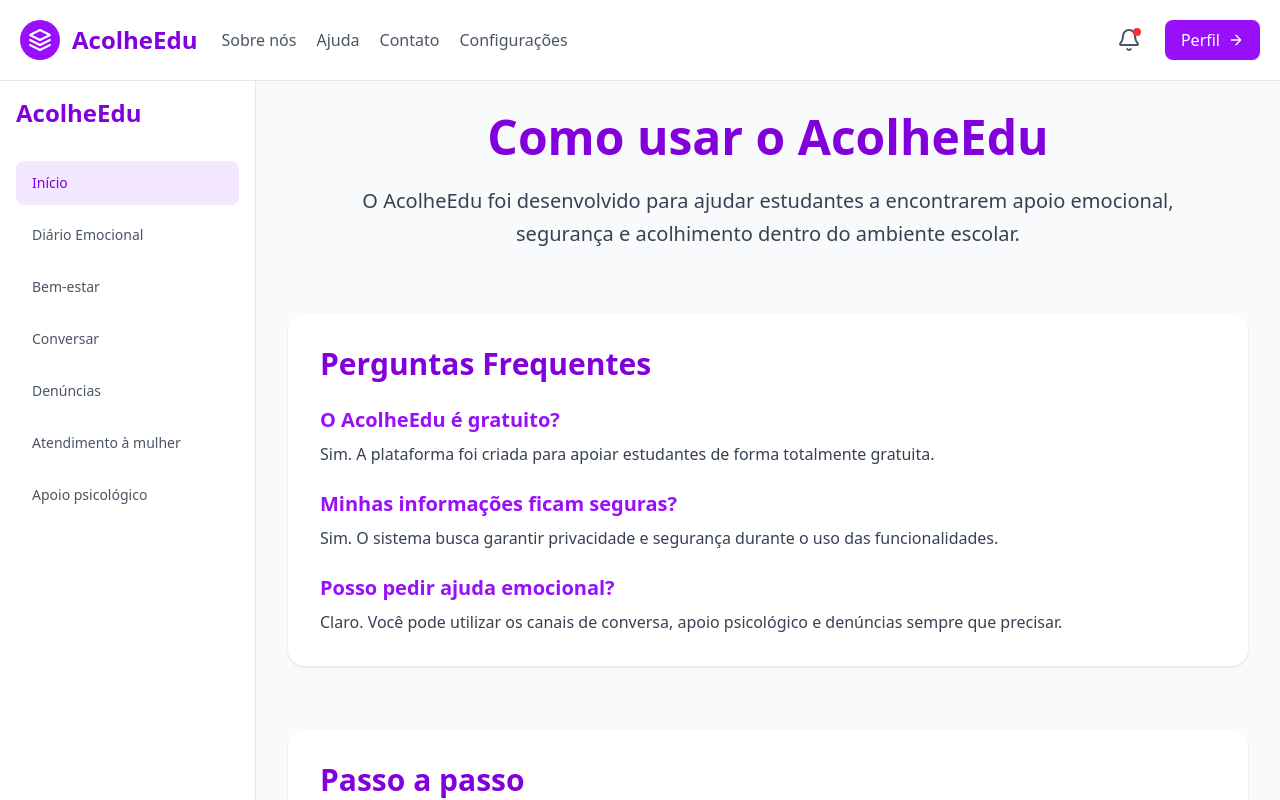
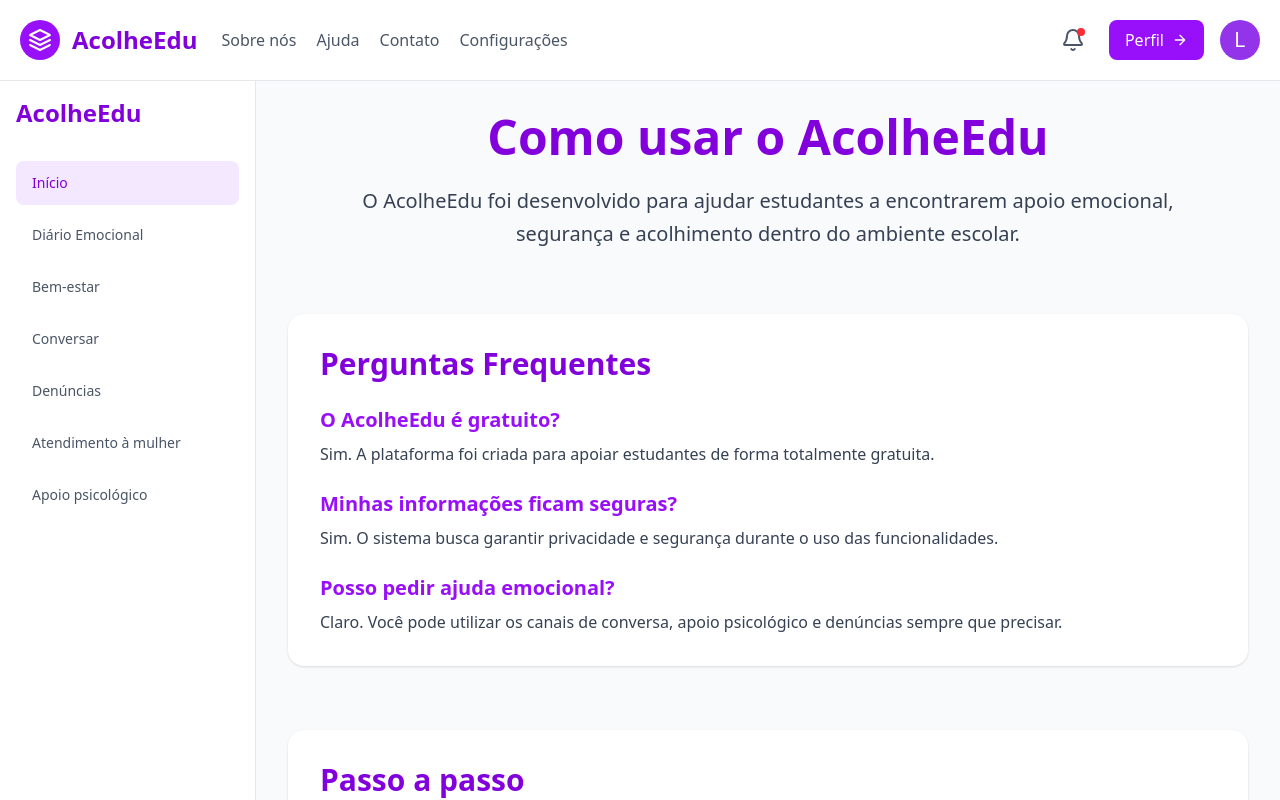
Before and after one commit to LucasHenriqueAl/acolheEdu, a React (Vite) app: page /ajuda in a window 1280 px wide. Shown: the top 800 px of the page. Built offline with nearby package versions, Linux system fonts and the light colour scheme.

Commit message:
feat: adicionado avatar na navbar

```diff
--- a/src/components/layout/MenuNavegacao.tsx
+++ b/src/components/layout/MenuNavegacao.tsx
@@ -1,6 +1,7 @@
 import { useState } from 'react'
 import { useNavigate } from 'react-router-dom'
 import { Bell } from 'lucide-react'
+import AvatarUsuario from '../UI/AvatarIcon'
 
 export default function MenuNavegacao() {
   const navigate = useNavigate()
@@ -128,6 +129,8 @@ export default function MenuNavegacao() {
 
         </button>
 
+        <AvatarUsuario nome="Lucas" />
+
         </div>
 
       </div>
```
